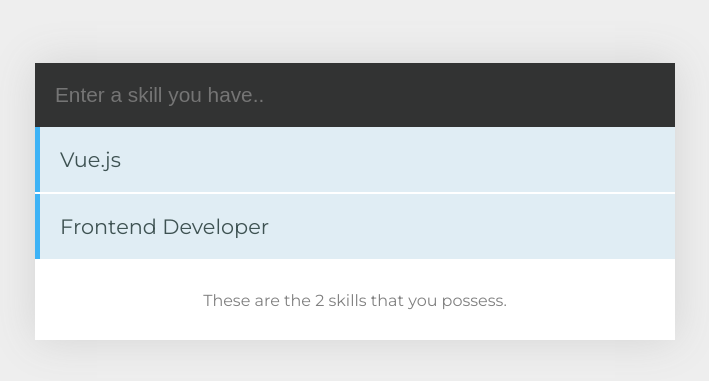
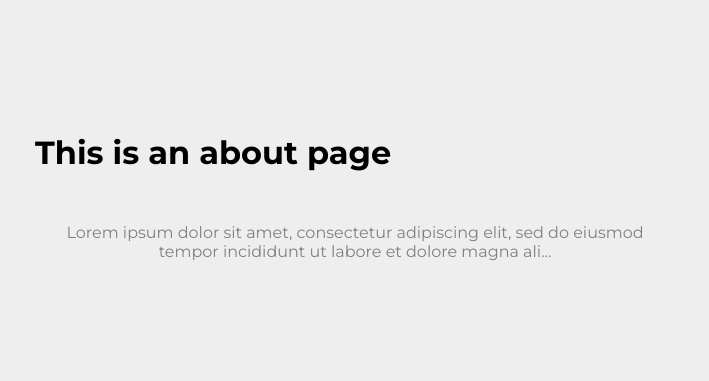
Before and after one commit to Drozerah/vue-crud-spa-skills-app, a Vue app: page / in a window 1280 px wide. Shown: the part 199-580 px from the top of the page, without its empty margins (285-994 px from the left). Built offline with nearby package versions, Linux system fonts and the light colour scheme; a small style sheet from the web is missing.

Commit message:
feat: add 'about' componenent to Skills.vue

```diff
--- a/src/components/Skills.vue
+++ b/src/components/Skills.vue
@@ -19,6 +19,13 @@
       </ul>
         <p>{{ skillsMessage }}</p>
     </div>
+  </div>
+</template>
+
+<template>
+  <div class="about">
+    <h1>This is an about page</h1>
+    <p>Lorem ipsum dolor sit amet, consectetur adipiscing elit, sed do eiusmod tempor incididunt ut labore et dolore magna ali...</p>
   </div>
 </template>
 
```
